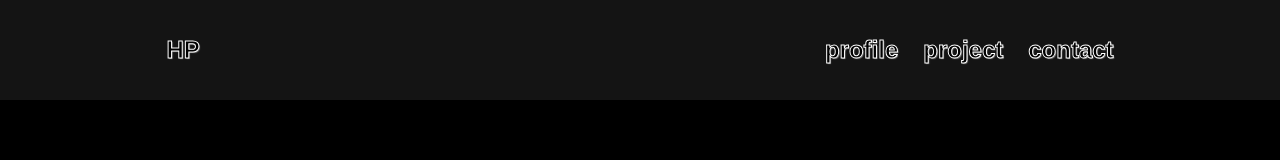
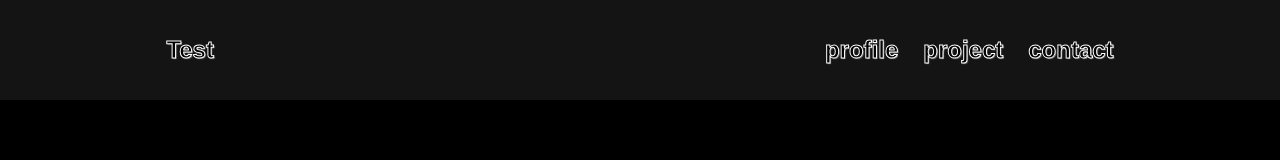
Before and after one commit to djqtdma14/portfolio, a React (Vite) app: page / in a window 1280 px wide. Shown: the top 160 px of the page. Built offline with nearby package versions, Linux system fonts and the light colour scheme; a web font is replaced by a local one.

Commit message:
portfolio

```diff
--- a/src/App.jsx
+++ b/src/App.jsx
@@ -23,7 +23,7 @@ function App(){
   return(
     <section className='App'>
       <section className='Navbar' onClick={handleScrollView}>
-        <span className='hp menu'>HP</span>
+        <span className='hp menu'>Test</span>
         <nav className='sidebar'>
           <ul>
             <li className='profile menu'>profile</li>
```
